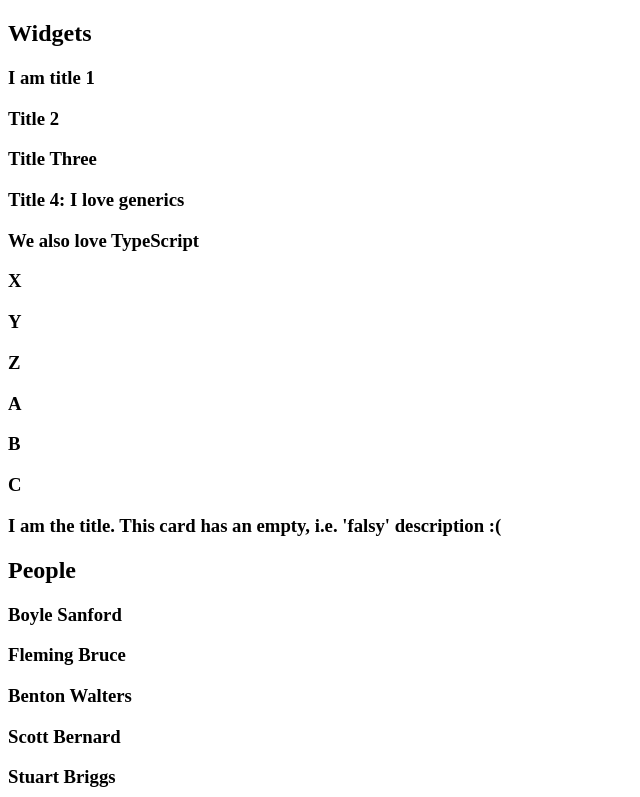
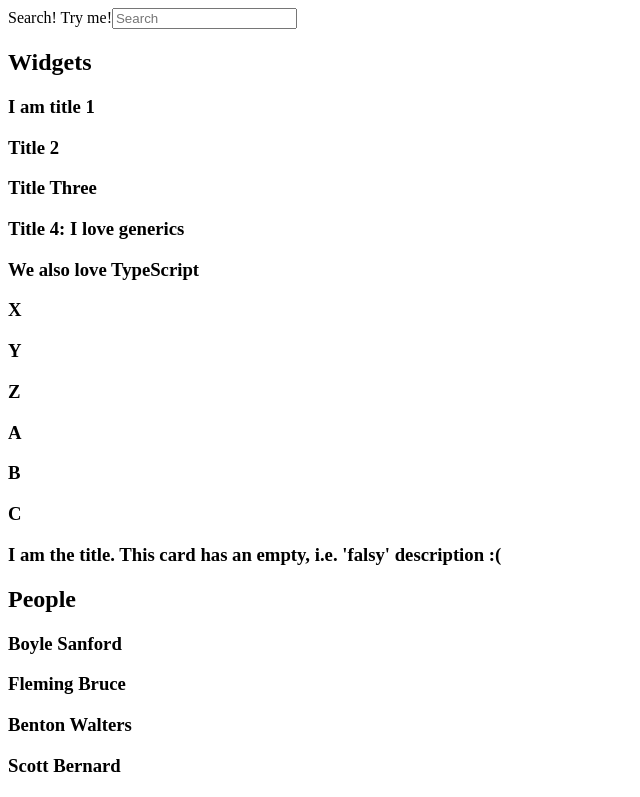
Before and after one commit to DavidRamiroBarragan/react-typescript-generics, a React (Create React App) app: page / in a window 1280 px wide. Shown: the top 797 px of the page, without its empty margins (0-640 px from the left). Built offline with nearby package versions, Linux system fonts and the light colour scheme.

Commit message:
search input

```diff
--- a/src/App.tsx
+++ b/src/App.tsx
@@ -1,17 +1,32 @@
+import { useState } from 'react';
+import SearchInput from './components/SearchInput';
 import people from './mock-data/people';
 import widgets from './mock-data/widgets';
+import genericSearch from './utils/genericSearch';
 
 function App() {
+  const [searchQuery, setSetSearchQuery] = useState<string>('');
+
   return (
     <>
+      <SearchInput
+        setSearchQuery={(e) => {
+          console.log('fire');
+          setSetSearchQuery(e);
+        }}
+      />
       <h2>Widgets</h2>
-      {widgets.map((w) => (
-        <h3>{w.title}</h3>
-      ))}
+      {widgets
+        .filter((widget) => genericSearch(widget, ['title'], searchQuery))
+        .map((w, i) => (
+          <h3 key={`${w.title}-${i}`}>{w.title}</h3>
+        ))}
       <h2>People</h2>
-      {people.map((p) => (
-        <h3>{`${p.firstName} ${p.lastName}`}</h3>
-      ))}
+      {people
+        .filter((person) => genericSearch(person, ['firstName'], searchQuery))
+        .map((p, i) => (
+          <h3 key={`${p.firstName}-${i}`}>{`${p.firstName} ${p.lastName}`}</h3>
+        ))}
     </>
   );
 }
--- /dev/null
+++ b/src/components/SearchInput.tsx
@@ -0,0 +1,33 @@
+import { useEffect, useState } from 'react';
+import useDebounce from '../hooks/useDebounce';
+
+interface ISearchInputProps {
+  setSearchQuery: (searchQuery: string) => void;
+}
+function SearchInput({ setSearchQuery }: ISearchInputProps) {
+  const [query, setQuery] = useState('');
+  const debouncedQuery = useDebounce(query, 250);
+
+  useEffect(() => {
+    setSearchQuery(debouncedQuery);
+  }, [debouncedQuery, setSearchQuery]);
+
+  return (
+    <>
+      <label htmlFor="search" className="mt-3">
+        Search! Try me!
+      </label>
+      <input
+        type="text"
+        name="search"
+        id="search"
+        className="form-control full-width"
+        placeholder="Search"
+        aria-label="Search"
+        onChange={(event) => setQuery(event.target.value)}
+      />
+    </>
+  );
+}
+
+export default SearchInput;
--- /dev/null
+++ b/src/hooks/useDebounce.tsx
@@ -0,0 +1,16 @@
+import { useEffect, useState } from 'react';
+
+export default function useDebounce(value: any, delay: number) {
+  const [debounceValue, setDebouncedValue] = useState(value);
+
+  useEffect(() => {
+    const handler = setTimeout(() => {
+      setDebouncedValue(value);
+    }, delay);
+    return () => {
+      clearTimeout(handler);
+    };
+  });
+
+  return debounceValue;
+}
--- /dev/null
+++ b/src/utils/genericSearch.ts
@@ -0,0 +1,17 @@
+export default function genericSearch<T>(
+  object: T,
+  properties: Array<keyof T>,
+  query: string
+): boolean {
+  if (query === '') {
+    return true;
+  }
+  return properties.some((property) => {
+    const value = object[property];
+    if (typeof value === 'string' || typeof value === 'number') {
+      return value.toString().toLowerCase().includes(query.toLocaleLowerCase());
+    }
+
+    return false;
+  });
+}
```
